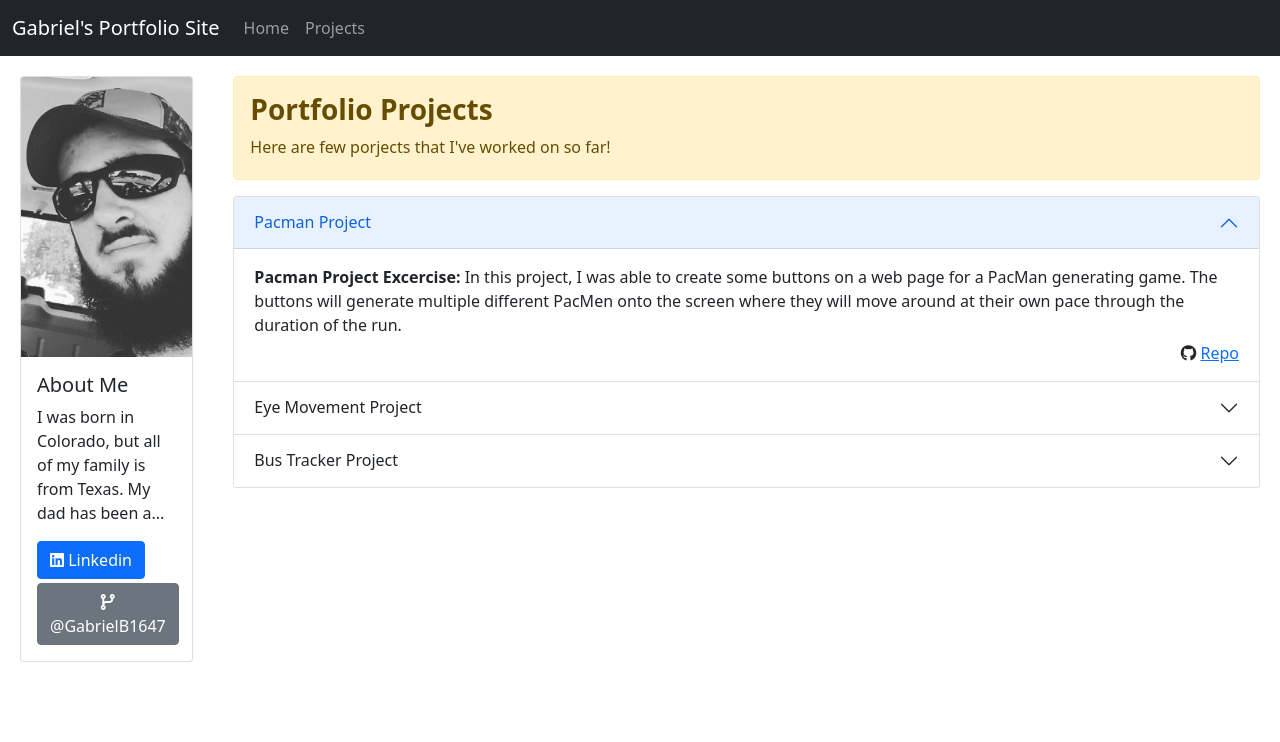
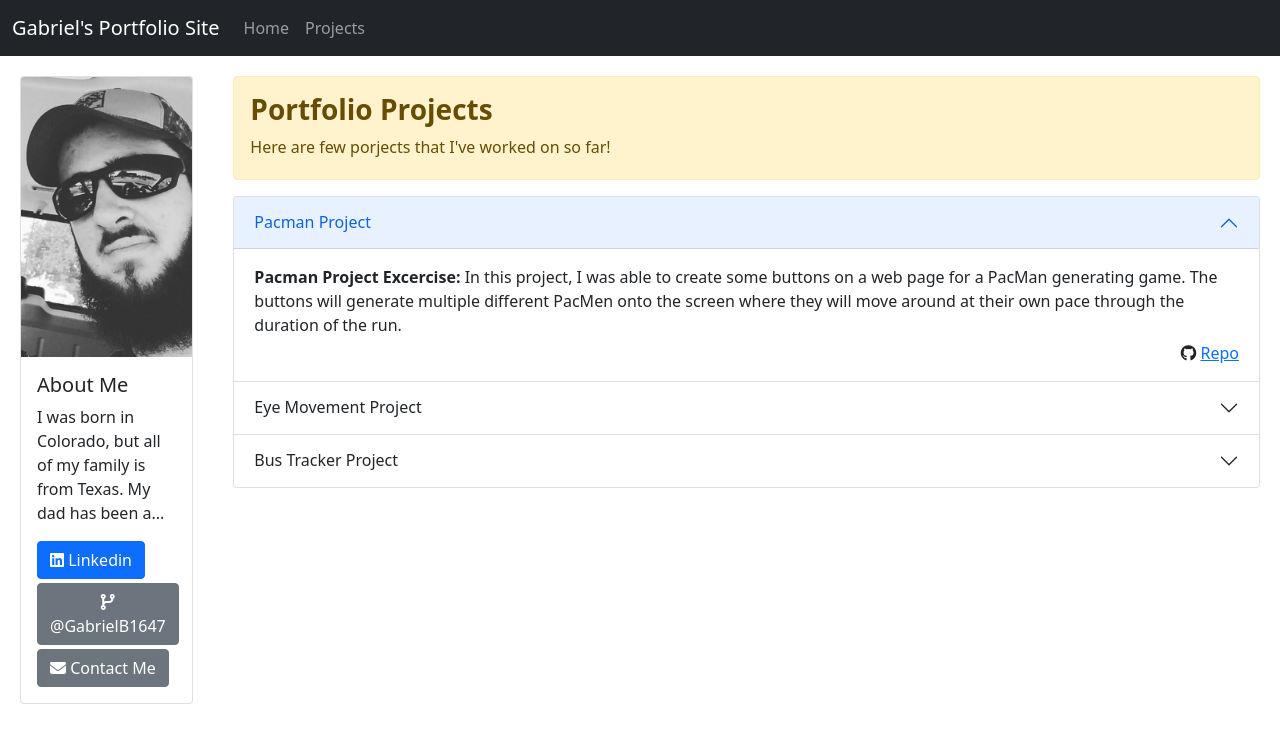
Before and after one commit to GabrielB1647/module1-portfolio-project, a plain HTML site: page projects.htm in a window 1280 px wide. Drawn offline with nearby package versions, Linux system fonts and the light colour scheme.

Commit message:
main - email fix

```diff
--- a/projects.htm
+++ b/projects.htm
@@ -42,8 +42,10 @@
                     <h5 class="card-title">About Me</h5>
                     <p class="card-text">I was born in Colorado, but all of my family is from Texas.  My dad has been a...</p>
                     <a href="https://www.linkedin.com/in/gabriel-barnes-91903b209/" target="_blank" class="btn btn-primary"><i class="fab fa-linkedin"></i> Linkedin</a>
+
                     <div><a href="https://github.com/GabrielB1647" target="_blank" class="btn btn-secondary mt-1"><i class="fas fa-code-branch"></i> @GabrielB1647</a></div>
-                  </div>
+                    <div><a href="mailto://Gabriel.t.barnes@gmail.com" class="btn btn-secondary mt-1"><i class="fas fa-envelope"></i> Contact Me</a></div>
+                </div>
                 </div>
               </div>
             <div class="col-md-10 col-sm-12 main">
```
Also changed, not shown: index.htm (+1 -0 lines).
